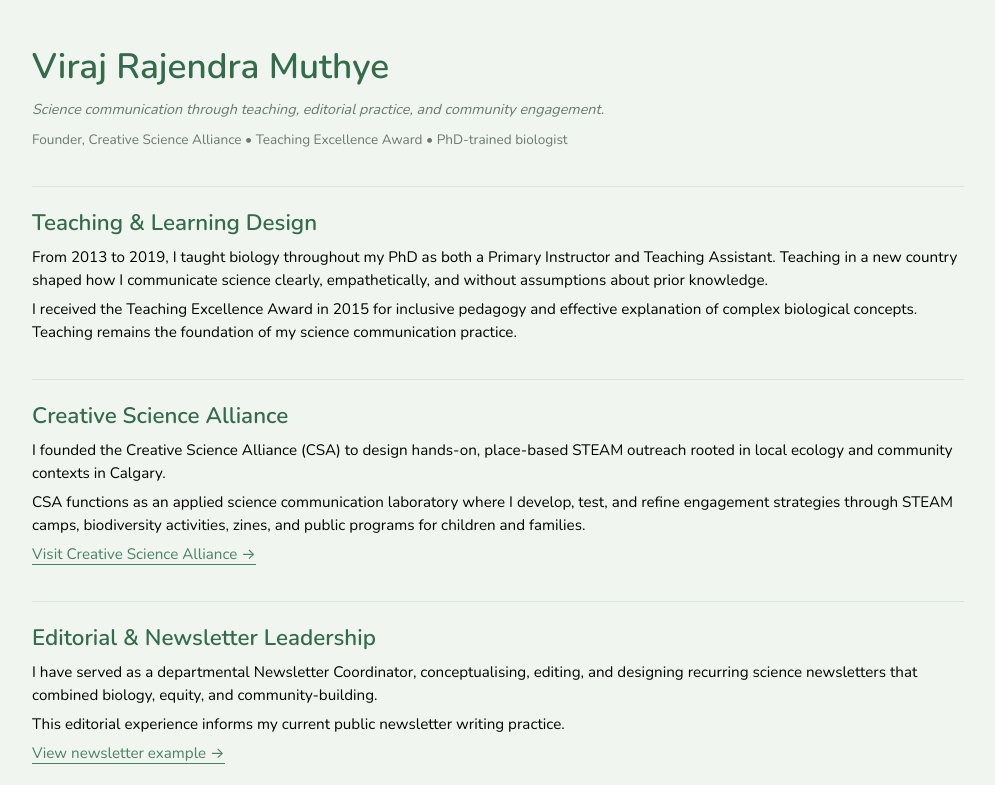
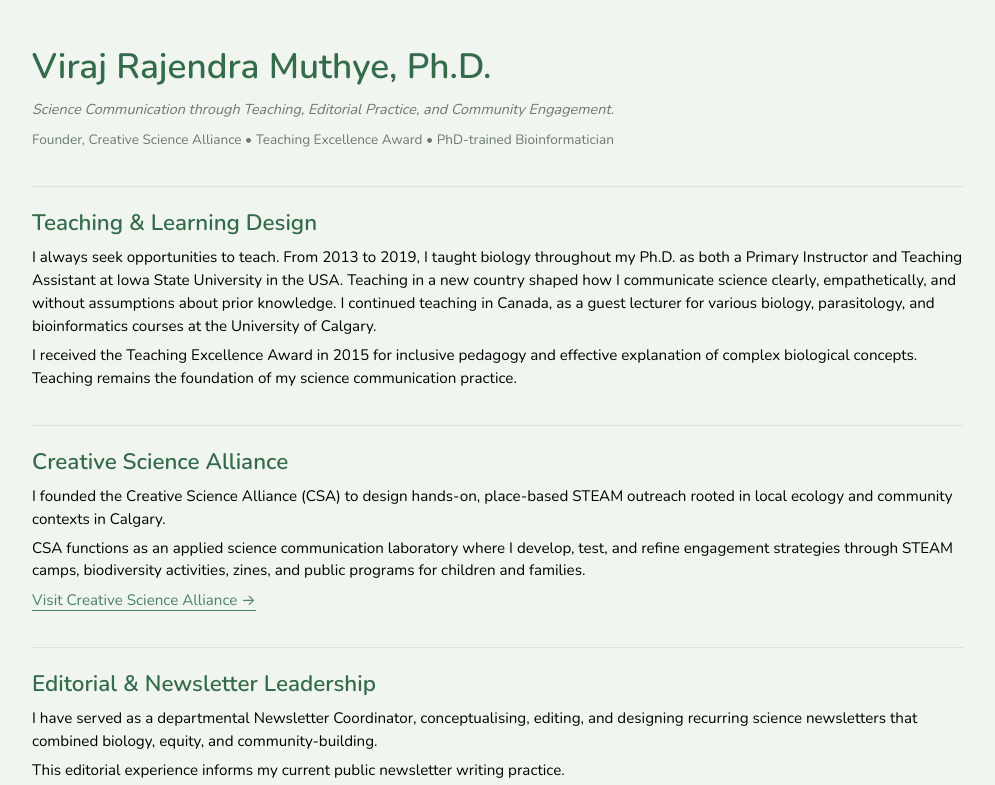
Before and after one commit to virajmuthye/virajmuthye.github.io, a plain HTML site: page index.html in a window 1280 px wide. Shown: the top 785 px of the page, without its empty margins (142-1137 px from the left). Drawn offline with nearby package versions, Linux system fonts and the light colour scheme.

Commit message:
Revise hero section and teaching experience content
Updated personal information and teaching experience details.

```diff
--- a/index.html
+++ b/index.html
@@ -146,12 +146,12 @@
 
     <!-- HERO -->
     <section class="hero">
-        <h1>Viraj Rajendra Muthye</h1>
+        <h1>Viraj Rajendra Muthye, Ph.D.</h1>
         <p class="tagline">
-            Science communication through teaching, editorial practice, and community engagement.
+            Science Communication through Teaching, Editorial Practice, and Community Engagement.
         </p>
         <p class="hero-meta">
-            Founder, Creative Science Alliance • Teaching Excellence Award • PhD-trained biologist
+            Founder, Creative Science Alliance • Teaching Excellence Award • PhD-trained Bioinformatician
         </p>
     </section>
 
@@ -159,14 +159,13 @@
     <section>
         <h2>Teaching & Learning Design</h2>
         <p>
-            From 2013 to 2019, I taught biology throughout my PhD as both a Primary Instructor
-            and Teaching Assistant. Teaching in a new country shaped how I communicate science
-            clearly, empathetically, and without assumptions about prior knowledge.
+            I always seek opportunities to teach.
+            From 2013 to 2019, I taught biology throughout my Ph.D. as both a Primary Instructor and Teaching Assistant at Iowa State University in the USA.
+            Teaching in a new country shaped how I communicate science clearly, empathetically, and without assumptions about prior knowledge.
+            I continued teaching in Canada, as a guest lecturer for various biology, parasitology, and bioinformatics courses at the University of Calgary.
         </p>
         <p>
-            I received the Teaching Excellence Award in 2015 for inclusive pedagogy and effective
-            explanation of complex biological concepts. Teaching remains the foundation of my
-            science communication practice.
+            I received the Teaching Excellence Award in 2015 for inclusive pedagogy and effective explanation of complex biological concepts. Teaching remains the foundation of my science communication practice.
         </p>
     </section>
 
```
